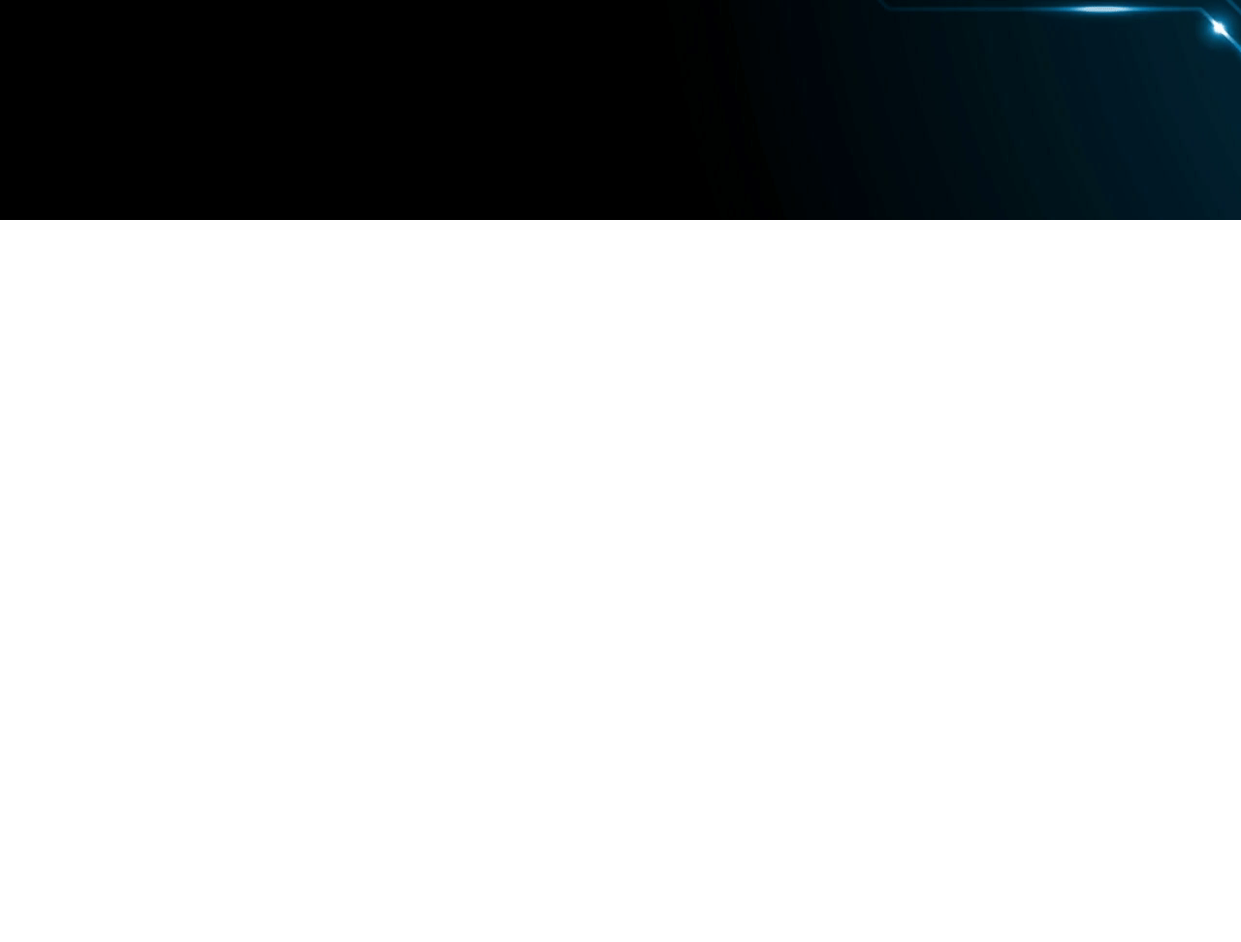
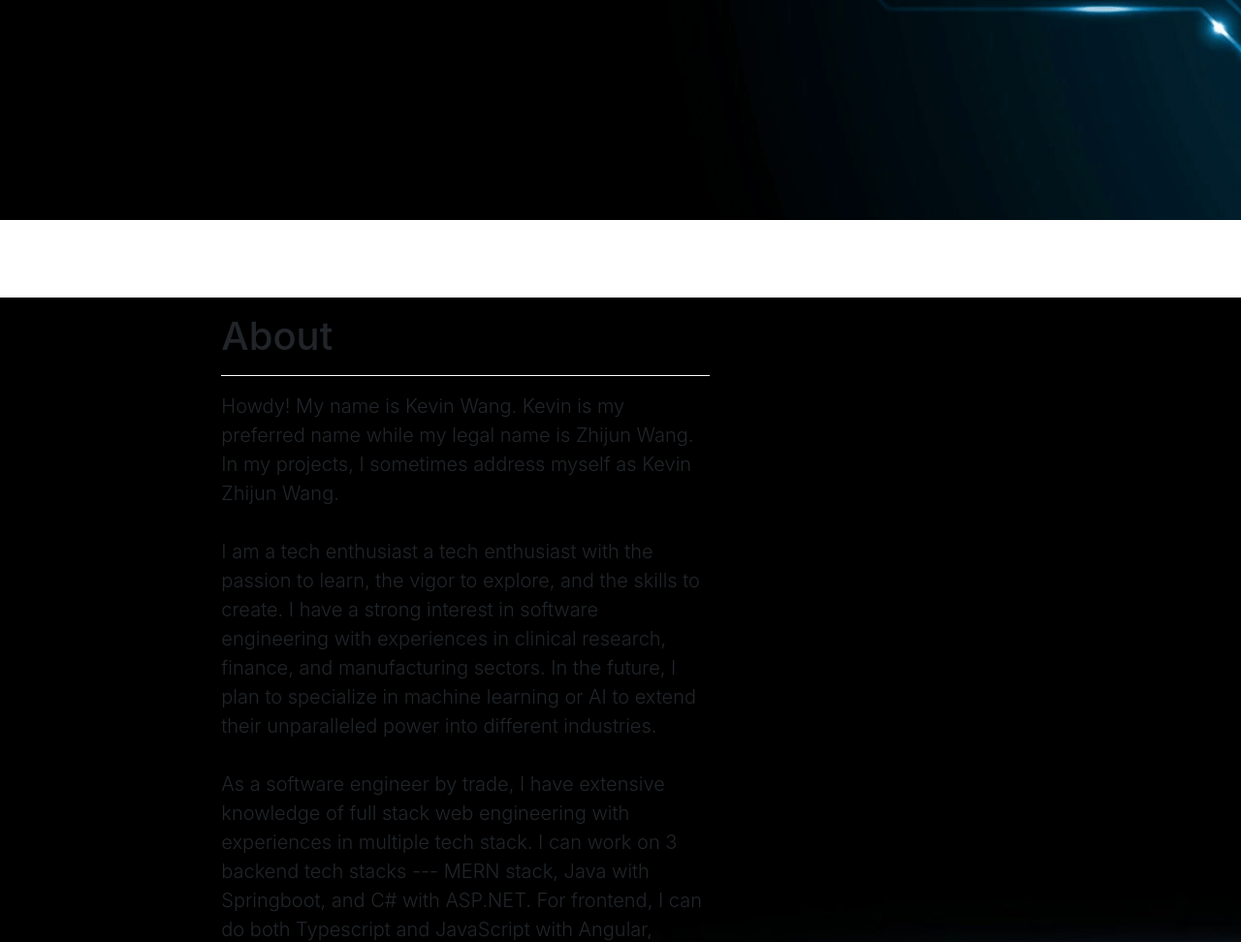
Before and after one commit to KevDev0247/Portfolio-Site, a Gatsby site: page / in a window 1280 px wide. Shown: the part 768-1740 px from the top of the page at 97% size. Before the commit the page ends 1075 px from the top, so only its background shows below. Built offline with nearby package versions, Linux system fonts and the light colour scheme; Gatsby itself is replaced by a stand-in of ours.

Commit message:
Create about page

```diff
--- /dev/null
+++ b/src/pages/components/About/About.js
@@ -0,0 +1,12 @@
+import React from "react"
+import AboutIntro from "./AboutIntro";
+
+function About() {
+    return (
+        <div id="about" className="container-fluid pt-3 pb-3" style={{ backgroundImage: `url(${require("../../imgs/background_2.png")})` }}>
+            <AboutIntro />
+        </div>
+    )
+}
+
+export default About
--- /dev/null
+++ b/src/pages/components/About/AboutIntro.js
@@ -0,0 +1,32 @@
+import React from "react"
+
+function AboutIntro() {
+    return (
+        <div className="about-wrapper row pb-5">
+            <div className="offset-xl-2 col-xl-5 offset-lg-1 col-lg-6 offset-md-1 col-md-6 offset-sm-1 col-sm-10 offset-1 col-10 pb-5">
+                <h1 className="section-header">About</h1>
+                <hr style={{borderColor: "white"}}/>
+                <p className="lead about-content">
+                    Howdy! My name is Kevin Wang. Kevin is my preferred name while my legal name is Zhijun Wang.
+                    In my projects, I sometimes address myself as Kevin Zhijun Wang.
+                    <br/><br/>
+                    I am a tech enthusiast a tech enthusiast with the passion to learn, the vigor to explore, and the skills to create.
+                    I have a strong interest in software engineering with experiences in clinical research, finance, and manufacturing sectors.
+                    In the future, I plan to specialize in machine learning or AI to extend their unparalleled power into different industries.
+                    <br/><br/>
+                    As a software engineer by trade, I have extensive knowledge of full stack web engineering with experiences in multiple tech stack.
+                    I can work on 3 backend tech stacks --- MERN stack, Java with Springboot, and C# with ASP.NET. For frontend, I can do both
+                    Typescript and JavaScript with Angular, React, or traditional AJAX style frontend. Android development is another specialty of mine.
+                    In addition to the tech stacks, I also have a firm understanding in design patterns, architecture, and fundamental algorithms as well as data structures.
+                    <br/><br/>
+                    Currently, I am learning about machine learning and data engineering, which can be the flesh and bones of any software system.
+                    I have elementary understanding of BI concepts including data warehouse, data lake, data mart, and the relevant architectures.
+                    <br/><br/>
+                    I believe soft skills is also crucial in the tech industry. I have nurtured strong communication and business skills as demonstrated in my blogs.
+                </p>
+            </div>
+        </div>
+    )
+}
+
+export default AboutIntro
--- a/src/pages/index.js
+++ b/src/pages/index.js
@@ -3,6 +3,7 @@ import Navbar from "./components/Navbar/Navbar"
 import "bootstrap/dist/css/bootstrap.min.css"
 import Home from "./components/Home/Home"
 import { Helmet } from "react-helmet"
+import About from "./components/About/About"
 
 export default function App() {
   return (
@@ -14,6 +15,7 @@ export default function App() {
       <div className="min-vh-100">
         <Navbar />
         <Home />
+        <About />
       </div>
     </div>
   )
```
Also changed, not shown: src/pages/imgs/background_2.png (added).
